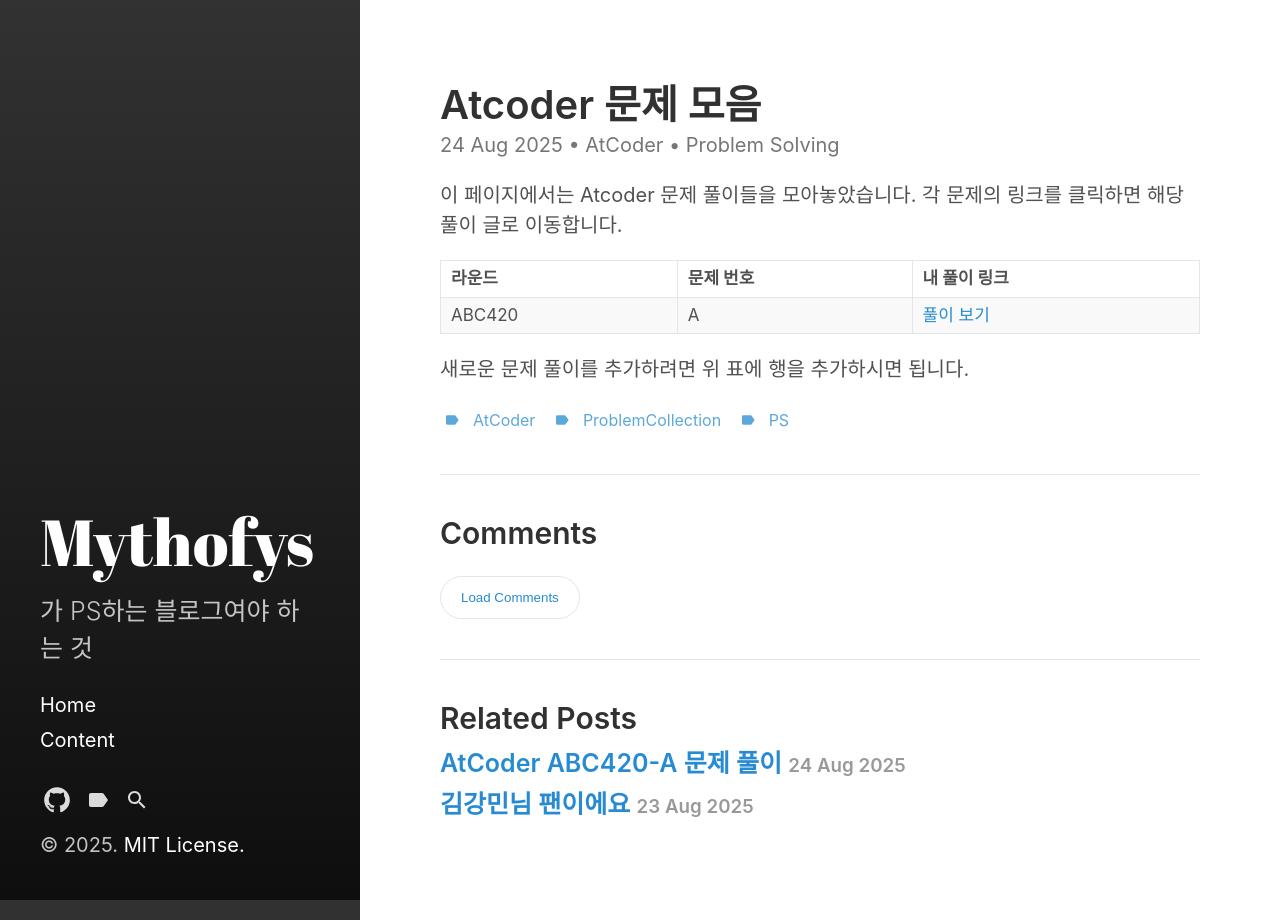
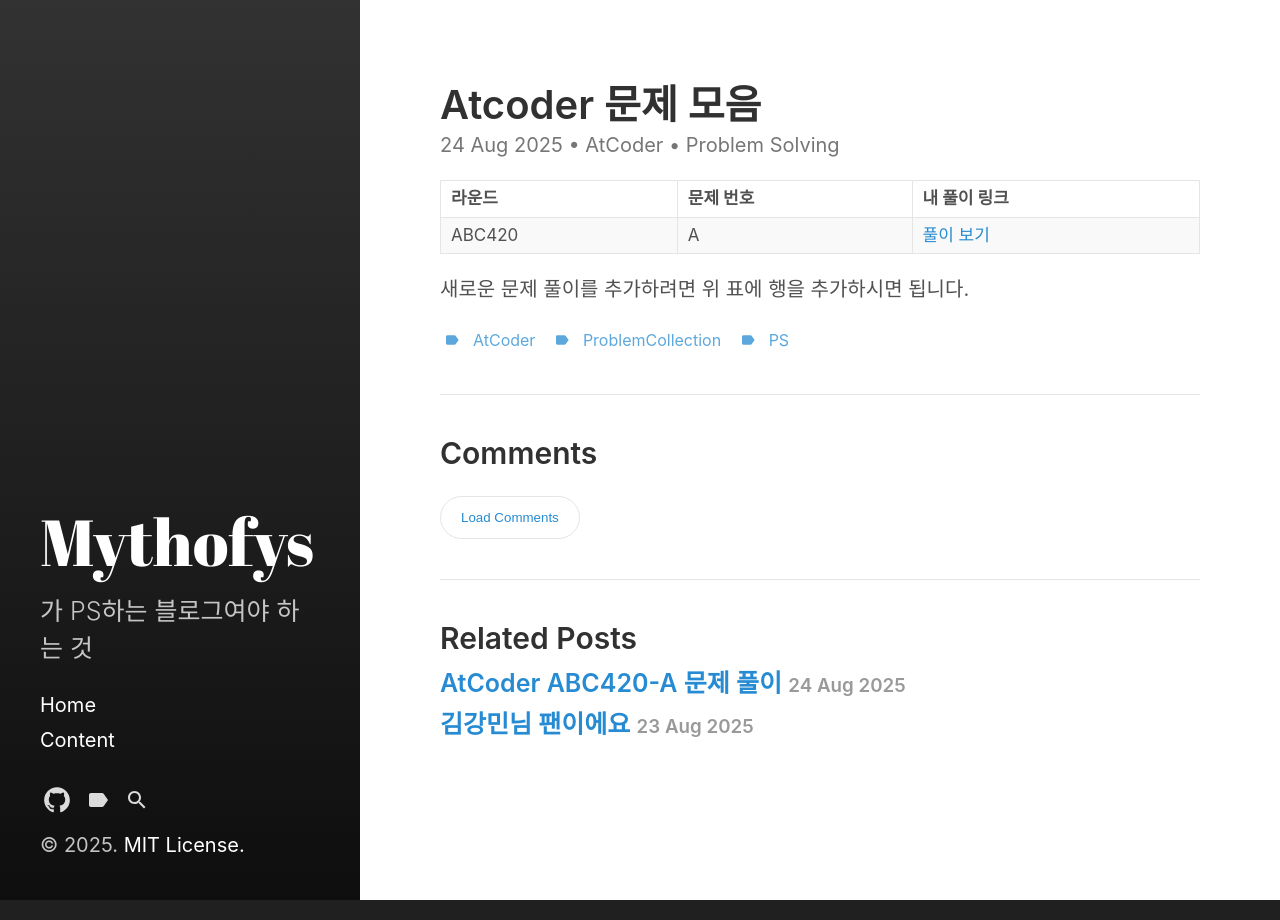
Before and after one commit to windrew/windrew.github.io, a Jekyll site: the page built from _posts/2025-08-25-atcoder-problem-collection.markdown, in a window 1280 px wide. Built offline with Jekyll 4.4.1, drawn with Linux system fonts in a browser that asks for light colours.

Commit message:
change writing

```diff
--- a/_posts/2025-08-25-atcoder-problem-collection.markdown
+++ b/_posts/2025-08-25-atcoder-problem-collection.markdown
@@ -7,10 +7,6 @@ categories: [AtCoder, Problem Solving]
 tags: [AtCoder, ProblemCollection, PS]
 ---
 
-이 페이지에서는 Atcoder 문제 풀이들을 모아놓았습니다. 각 문제의 링크를 클릭하면 해당 풀이 글로 이동합니다.
-
-<!--more-->
-
 | 라운드 | 문제 번호 | 내 풀이 링크 |
 |---|---|---|
 | ABC420 | A | [풀이 보기](/2025/08/25/abc420-A-solve.html) |
```
